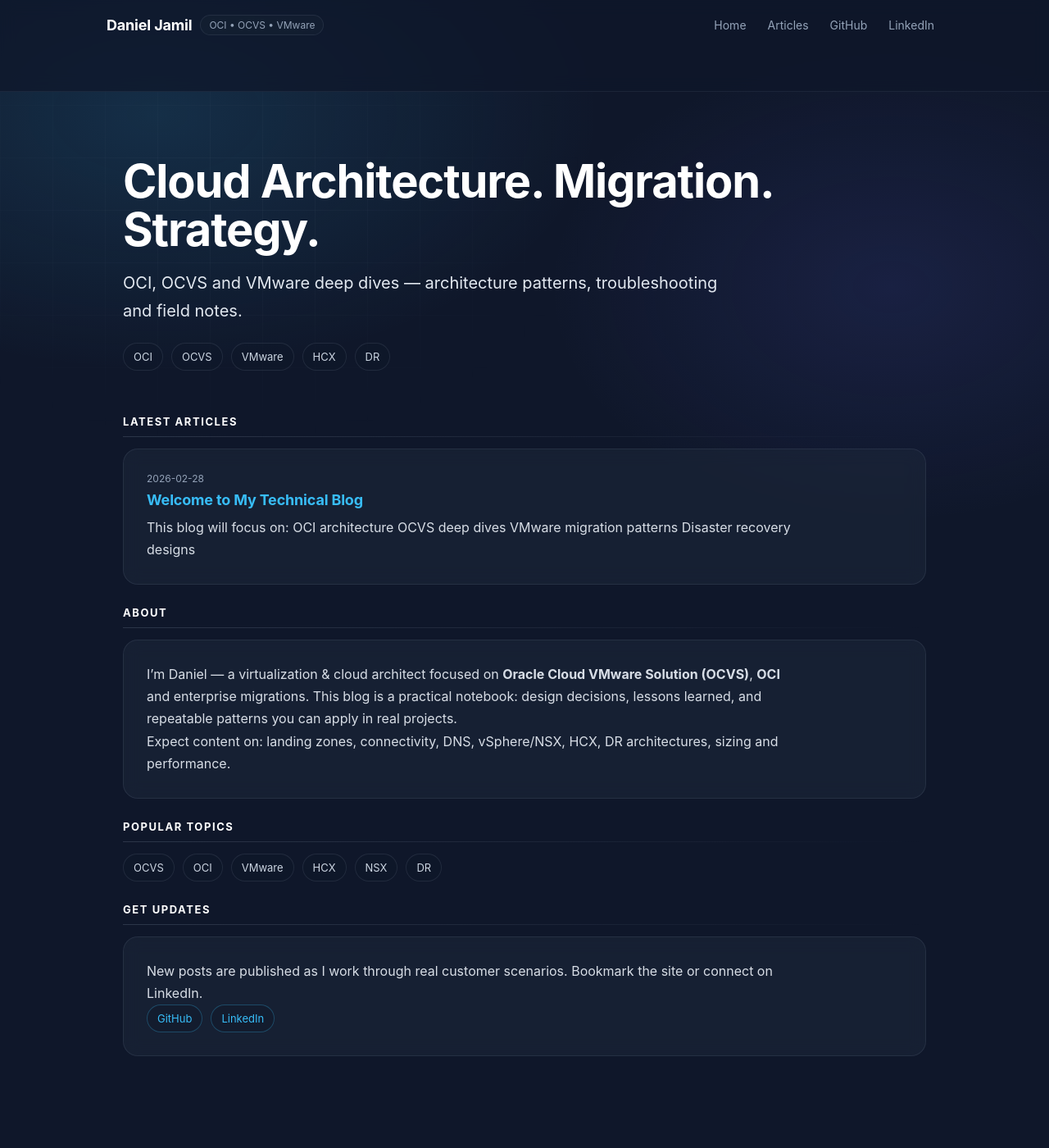
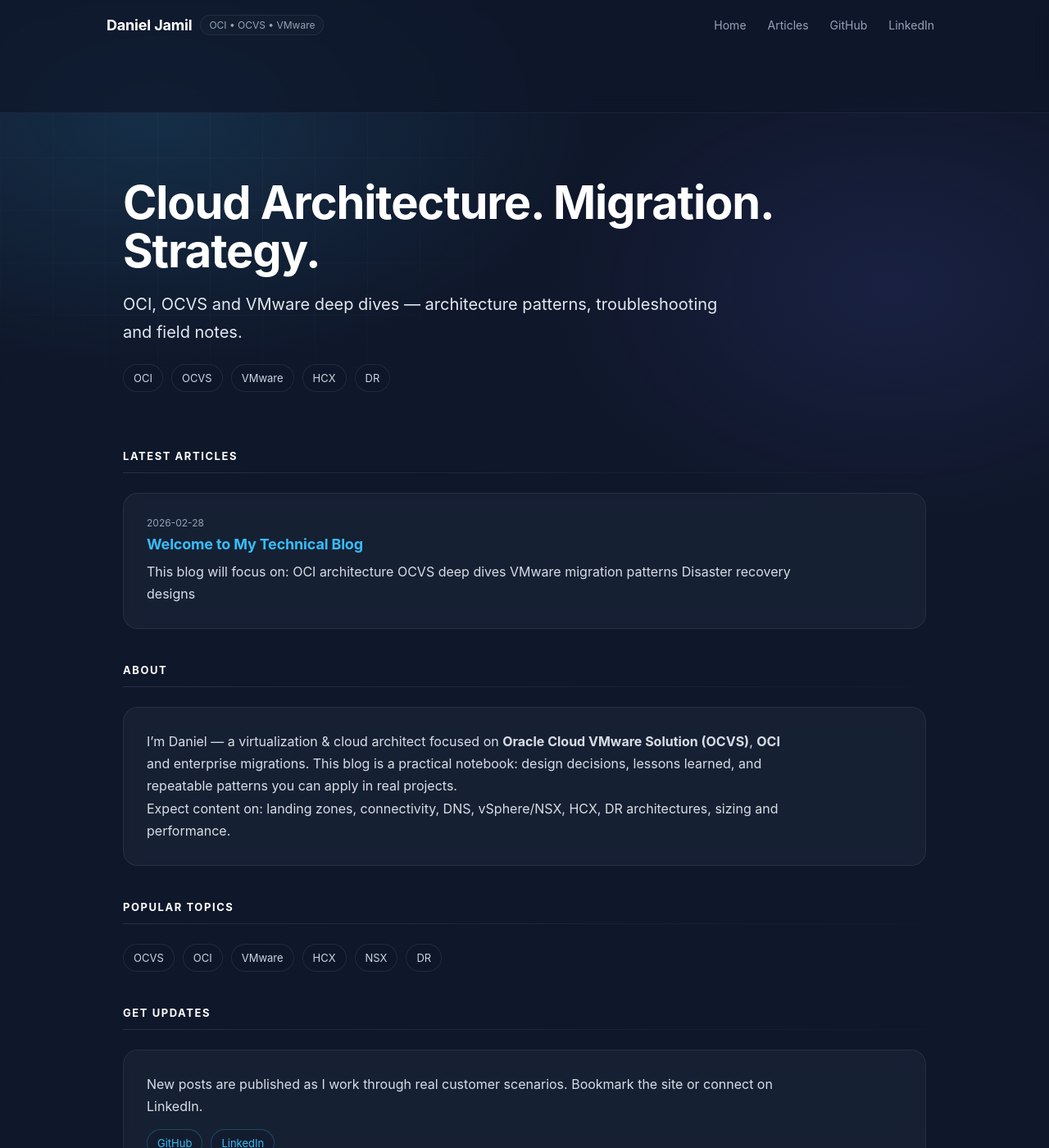
Before and after one commit to Daniel-Jamil/danieljamil.github.io, a Jekyll site: the page built from index.md, in a window 1280 px wide and 1400 px high. Shown: the whole window at 82% size. Built offline with Jekyll 4.4.1, drawn with Linux system fonts in a browser that asks for light colours.

Commit message:
Update style.css

```diff
--- a/assets/css/style.css
+++ b/assets/css/style.css
@@ -273,3 +273,95 @@
 /* Reduce huge empty space feeling on tall screens */
 .hero{ padding: 52px 0 28px 0; }
 .container{ padding-bottom: 64px; }
+
+/* --- PATCH: polish + footer + better bottom spacing --- */
+
+/* fix visited links turning purple */
+.post-card a,
+.post-card a:visited {
+  color: #38bdf8;
+}
+.post-card a:hover {
+  color: #e2e8f0;
+}
+
+/* nicer reading width inside cards */
+.post-card p {
+  max-width: 78ch;
+}
+
+/* sticky + blur navbar (pro feel) */
+.navbar{
+  position: sticky;
+  top: 0;
+  z-index: 50;
+  backdrop-filter: blur(10px);
+  -webkit-backdrop-filter: blur(10px);
+  background: rgba(15,23,42,0.72);
+}
+
+/* consistent spacing between sections */
+.section-title{
+  margin-top: 42px;
+}
+
+/* make the bottom of the page feel "finished" */
+.container{
+  padding-bottom: 90px;
+}
+
+/* GET UPDATES / badges: tighten a bit */
+.hero-badges{
+  margin-top: 14px;
+}
+.badge{
+  transition: transform .15s ease, border-color .15s ease, background .15s ease;
+}
+.badge:hover{
+  transform: translateY(-1px);
+  border-color: rgba(56,189,248,0.35);
+  background: rgba(30,41,59,0.75);
+}
+
+/* Optional: subtle divider line under section titles */
+.section-title{
+  position: relative;
+  padding-bottom: 10px;
+}
+.section-title::after{
+  content:"";
+  display:block;
+  height:1px;
+  margin-top: 12px;
+  background: linear-gradient(90deg, rgba(148,163,184,0.18), rgba(148,163,184,0.02));
+}
+
+/* Footer (add in default.html: <footer class="footer">...</footer>) */
+.footer{
+  border-top: 1px solid rgba(148,163,184,0.12);
+  margin-top: 70px;
+  padding: 26px 0;
+  color: #94a3b8;
+  font-size: 13px;
+}
+.footer .footer-inner{
+  display:flex;
+  align-items:center;
+  justify-content: space-between;
+  gap: 16px;
+}
+.footer a{
+  color: #94a3b8;
+}
+.footer a:hover{
+  color: #e2e8f0;
+}
+
+/* Mobile */
+@media (max-width: 640px){
+  .hero h1 { font-size: 38px; }
+  .hero { padding: 50px 0 30px; }
+  .nav-content { flex-direction: column; gap: 12px; align-items: flex-start; }
+  .nav-links a { margin-left: 0; }
+  .footer .footer-inner{ flex-direction: column; align-items: flex-start; }
+}
```
